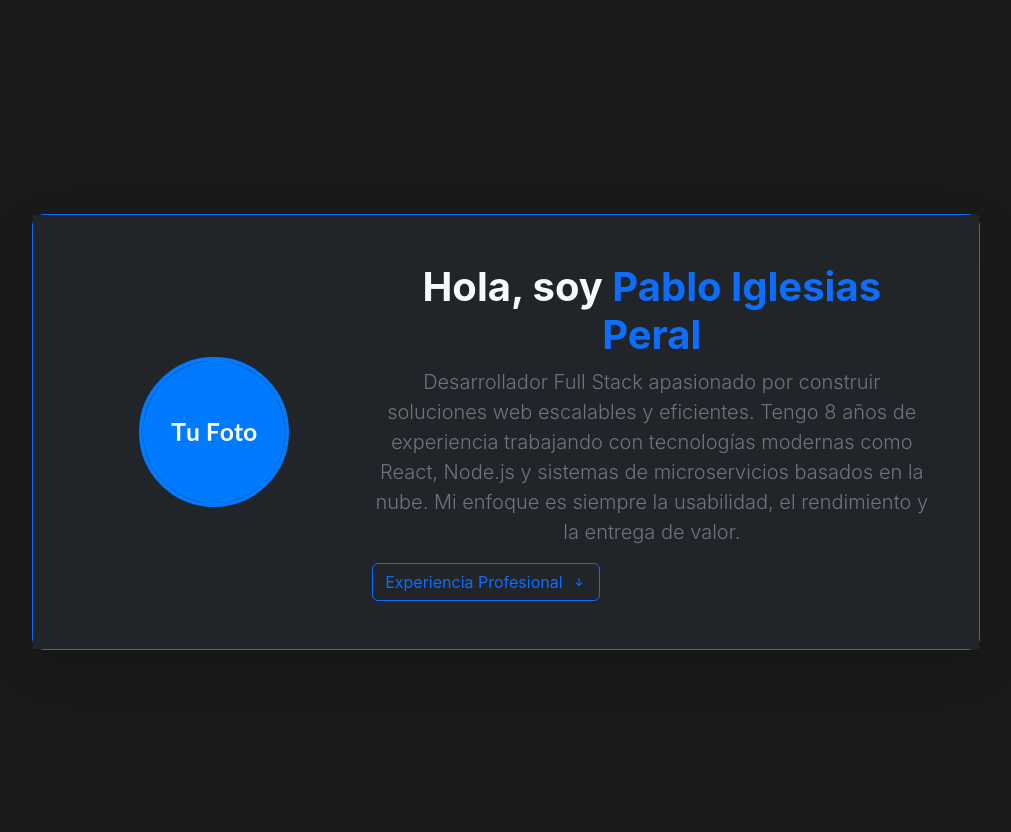
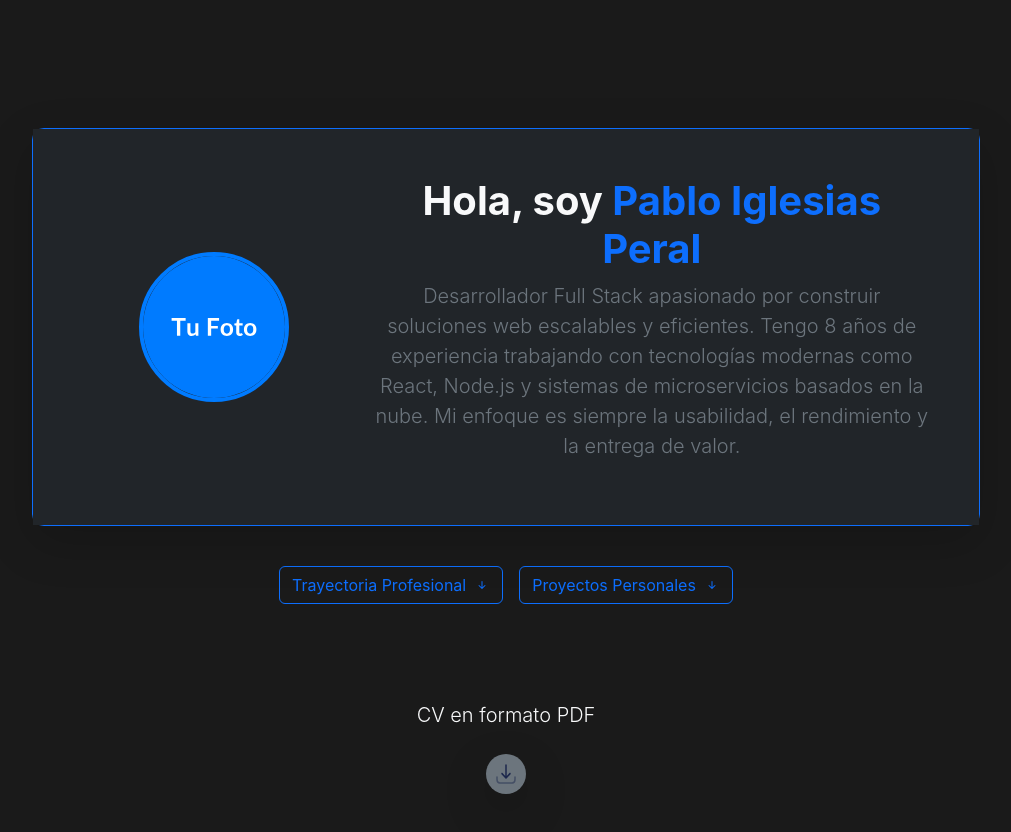
Before and after one commit to pabloiglepe/PortfolioWeb, a React (Vite) app: page / in a window 1280 px wide. Shown: the top 832 px of the page, without its empty margins (134-1145 px from the left). Built offline with nearby package versions, Linux system fonts and the light colour scheme.

Commit message:
Crear componente ProyectosProfesionales

```diff
--- a/src/App.jsx
+++ b/src/App.jsx
@@ -1,11 +1,12 @@
 import React from 'react'
 import { useState } from 'react'
 import './App.css'
-import ExperienciaProfesional from './components/ExperienciaProfesional'
+import TrayectoriaProfesional from './components/TrayectoriaProfesional'
 import Icons from './components/Icons'
 import SobreMi from './components/SobreMi'
 
-// Array con la experiencia laboral
+
+// Array con la visibilidad laboral
 const experienciaData = [
   {
     id: 1,
@@ -20,6 +21,15 @@ const experienciaData = [
     id: 2,
     puesto: "Becario en Formación",
     empresa: "Konecta",
+    duracion: "02/12/2025 - Actualidad",
+    descripcion: "sfkjhbvdfhilbghik",
+    icono: "konecta",
+    color: "bg-primary"
+  },
+  {
+    id: 3,
+    puesto: "Becario en Formación",
+    empresa: "Konecta",
     duracion: "19/03/2025 - 30/05/2025",
     descripcion: "sfkjhbvdfhilbghik",
     icono: "konecta",
@@ -27,39 +37,83 @@ const experienciaData = [
   },
 ]
 
+const proyectosData = [
+  {
+    id: 1,
+    nombre: "Portfolio Web",
+    tecnologias: "React, Bootstrap, JavaScript",
+    descripcion: "Sitio web personal desarrollado para mostrar mi experiencia laboral, proyectos y habilidades técnicas de manera interactiva y responsive.",
+    imageUrl: "https://placehold.co/400x200/007bff/ffffff?text=Portfolio+Web",
+    githubUrl: "#",
+    icono: "github",
+    color: "bg-success"
+  },
+
+]
+
 
 function App() {
   // 1. Estado para controlar la visibilidad de la experiencia
-  const [verExperiencia, setverExperiencia] = React.useState(false);
+  const [verVisibilidad, setVerVisibilidad] = React.useState(false);
+
+  // CREAR FUNCIONAMIENTO PARA CAMBIAR PROYECTOS
+
+
 
   // 2. Función para alternar el estado
-  const cambiarEstadoExperiencia = () => {
-    setverExperiencia(!verExperiencia);
+  const cambiarEstadoVisibilidad = () => {
+    setVerVisibilidad(!verVisibilidad);
   };
 
   // Determina si solo se muestra el componente SobreMi, si es así, lo centramos.
-  const estaCentrado = !verExperiencia;
+  const estaCentrado = !verVisibilidad;
 
   // Clases para los contenedores (con condicionales de centrado)
   const claseContainerApp = `app-container ${estaCentrado ? 'app-container-center' : ''}`;
   const claseContainer = `container py-5 ${estaCentrado ? 'd-flex flex-column align-items-center justify-content-center' : ''}`;
 
+
+  // Ícono de flecha que cambia según el estado
+  const IconoFlecha = (verVisibilidad) => (
+    <svg xmlns="http://www.w3.org/2000/svg" width="16" height="16" fill="currentColor" className="bi bi-arrow-down-short ms-2" viewBox="0 0 16 16">
+      <path fillRule="evenodd" d={
+        verVisibilidad
+          ? 'M8 12a.5.5 0 0 0 .5-.5V5.793l2.146 2.147a.5.5 0 0 0 .708-.708l-3-3a.5.5 0 0 0-.708 0l-3 3a.5.5 0 1 0 .708.708L7.5 5.793V11.5a.5.5 0 0 0 .5.5z' // Flecha hacia arriba (para ocultar)
+          : 'M8 4a.5.5 0 0 1 .5.5v5.793l2.146-2.147a.5.5 0 0 1 .708.708l-3 3a.5.5 0 0 1-.708 0l-3-3a.5.5 0 1 1 .708-.708L7.5 10.293V4.5A.5.5 0 0 1 8 4z' // Flecha hacia abajo (para ver)
+      } />
+    </svg>
+  );
+
   return (
     <>
-
       <div className={claseContainerApp}>
         {/* Contenedor principal centrado y responsivo */}
-        <div className={claseContainer} style={{ flexGrow: estaCentrado ? 1 : 'unset', width:'80%' }}>
+        <div className={claseContainer} style={{ flexGrow: estaCentrado ? 1 : 'unset', width: '80%' }}>
 
-          <SobreMi verExperiencia={verExperiencia} cambiarExperiencia={cambiarEstadoExperiencia} estaCentrado={estaCentrado}/>
+          <SobreMi estaCentrado={estaCentrado} />
 
-          {verExperiencia && (
+          <div className="d-flex justify-content-center gap-3 mt-4 mb-5 w-100">
+
+            {/* BOTÓN PARA MOSTRAR/OCULTAR TRAYECTORIA PROFESIONAL */}
+            <button onClick={cambiarEstadoVisibilidad} className="btn btn-outline-primary mt-3 d-flex align-items-center mx-auto mx-md-0">
+              {verVisibilidad ? 'Trayectoria Profesional' : 'Trayectoria Profesional'} {IconoFlecha(verVisibilidad)}
+            </button>
+
+            {/* BOTÓN PARA MOSTRAR/OCULTAR PROYECTOS PERSONALES */}
+            <button className="btn btn-outline-primary mt-3 d-flex align-items-center mx-auto mx-md-0">
+              {verVisibilidad ? 'Proyectos Personales' : 'Proyectos Personales'} {IconoFlecha(verVisibilidad)}
+            </button>
+
+          </div>
+
+
+          {verVisibilidad && (
             <div className='fade-in'>
               {/* Título de la Sección */}
-              < div id='experiencia' className="text-center mb-5">
+              <div id='visibilidad' className="text-center mb-5">
                 <h1 className="display-4 fw-bold mb-2">
                   <span className="text-primary">
-                    Experiencia Profesional
+                    Trayectoria Profesional
                   </span>
                 </h1>
                 <p className="lead text-light text-secondary">
@@ -71,10 +125,10 @@ function App() {
                 <hr className="w-25 mx-auto border-primary" style={{ height: '3px', opacity: 1 }} />
               </div>
 
-              {/* Recorrido array experiencia */}
+              {/* Recorrido array visibilidad */}
               <div className="d-flex flex-column align-items-start w-100 position-relative">
                 {experienciaData.map((exp, index) => (
-                  <ExperienciaProfesional
+                  <TrayectoriaProfesional
                     key={exp.id}
                     experiencia={exp}
                     isLast={index === experienciaData.length - 1}
@@ -82,24 +136,24 @@ function App() {
                 ))}
 
               </div>
-              {/* Final de la linea del tiempo */}
-
-              {/* Botón descargar CV */}
-              <div>
-                <p className="lead text-light text-secondary">
-                  CV en formato PDF
-                </p>
-                <div className="d-flex justify-content-center mt-4 w-100">
-                  <a href='/CV_Pablo_Iglesias_Peral_06_10_25.pdf' download="CV_Pablo_Iglesias_Peral_06_10_25.pdf" className="p-2 rounded-circle bg-secondary text-white shadow-lg">
-                    <Icons name="download" className="w-5 h-5" />
-                  </a>
-                </div>
-              </div>
             </div>
           )}
 
+        </div>
 
+        {/* BOTÓN DE DESCARGA DE CV (siempre visible) */}
+        <div>
+          <p className="lead text-light text-secondary">
+            CV en formato PDF
+          </p>
+          <div className="d-flex justify-content-center mt-4 w-100">
+            <a href='/CV_Pablo_Iglesias_Peral_06_10_25.pdf' download="CV_Pablo_Iglesias_Peral_06_10_25.pdf"
+              className="p-2 rounded-circle bg-secondary text-white shadow-lg"
+              style={{ width: '40px', height: '40px' }}>
 
+              <Icons name="download" style={{ width: '18px', height: '18px' }} />
+            </a>
+          </div>
         </div>
       </div >
     </>
--- a/src/components/SobreMi.jsx
+++ b/src/components/SobreMi.jsx
@@ -1,21 +1,12 @@
 import React from 'react'
 import { useState } from 'react'
+import Icons from './Icons';
 
-function SobreMi({ verExperiencia, cambiarExperiencia, estaCentrado }) {
+function SobreMi({ estaCentrado }) {
 
     const imagen = '/sobremi.svg';
 
     const claseCentrada = `card bg-dark text-white shadow-lg border-primary rounded-3 ${estaCentrado ? 'mb-0' : 'mb-5'}`;
-
-    const ArrowIcon = (
-        <svg xmlns="http://www.w3.org/2000/svg" width="16" height="16" fill="currentColor" className="bi bi-arrow-down-short ms-2" viewBox="0 0 16 16">
-            <path fillRule="evenodd" d={
-                verExperiencia
-                    ? 'M8 12a.5.5 0 0 0 .5-.5V5.793l2.146 2.147a.5.5 0 0 0 .708-.708l-3-3a.5.5 0 0 0-.708 0l-3 3a.5.5 0 1 0 .708.708L7.5 5.793V11.5a.5.5 0 0 0 .5.5z'
-                    : 'M8 4a.5.5 0 0 1 .5.5v5.793l2.146-2.147a.5.5 0 0 1 .708.708l-3 3a.5.5 0 0 1-.708 0l-3-3a.5.5 0 1 1 .708-.708L7.5 10.293V4.5A.5.5 0 0 1 8 4z'
-            } />
-        </svg>
-    );
 
     return (
 
@@ -25,23 +16,13 @@ function SobreMi({ verExperiencia, cambiarExperiencia, estaCentrado }) {
 
                     {/* Columna de la Foto */}
                     <div className="col-12 col-md-4 text-center mb-4 mb-md-0">
-                        <div
-                            style={{
-                                width: '150px',
-                                height: '150px',
-                                margin: '0 auto',
-                                border: '4px solid #007bff',
-                                borderRadius: '50%',
-                                overflow: 'hidden',
-                            }}
-                        >
+                        <div style={{ width: '150px', height: '150px', margin: '0 auto', border: '4px solid #007bff', borderRadius: '50%', overflow: 'hidden'}}>
                             <img
                                 src={imagen}
                                 alt="Foto de perfil"
                                 className="img-fluid"
                                 onError={(e) => { e.target.onerror = null; e.target.src = "/sobremierror.svg" }}
-                                style={{ objectFit: 'cover', width: '100%', height: '100%' }}
-                            />
+                                style={{ objectFit: 'cover', width: '100%', height: '100%' }} />
                         </div>
                     </div>
 
@@ -56,19 +37,10 @@ function SobreMi({ verExperiencia, cambiarExperiencia, estaCentrado }) {
                             de microservicios basados en la nube. Mi enfoque es siempre la usabilidad,
                             el rendimiento y la entrega de valor.
                         </p>
-
-                            {/* Botón que muestra/oculta la experiencia */}
-                        <button
-                            onClick={cambiarExperiencia}
-                            className="btn btn-outline-primary mt-3 d-flex align-items-center mx-auto mx-md-0"
-                        >
-                            {verExperiencia ? 'Experiencia Profesional' : 'Experiencia Profesional'}
-                            {ArrowIcon}
-                        </button>
-
                     </div>
                 </div>
             </div>
+
         </div>
 
     );
--- a/src/components/ExperienciaProfesional.jsx
+++ b/src/components/TrayectoriaProfesional.jsx
@@ -3,10 +3,8 @@ import { useState } from 'react'
 import Icons from './Icons';
 
 
-const ExperienciaProfesional = ({ experiencia = {}, isLast }) => {
+const TrayectoriaProfesional = ({ experiencia = {} }) => {
     const { puesto, empresa, duracion, descripcion, icono, color } = experiencia;
-
-    const lineaTiempo = `timeline-point ${isLast ? 'timeline-point-end' : ''}`;
 
     return (
         <div className="d-flex position-relative mb-5 w-100">
@@ -17,10 +15,7 @@ const ExperienciaProfesional = ({ experiencia = {}, isLast }) => {
                 <div className={`p-2 rounded-circle shadow-lg text-white z-1 ${color} border border-2 border-secondary`}>
                     <Icons name={icono} />
                 </div>
-                {/* Línea Vertical (solo si no es el último elemento) */}
-                {/* {!isLast && (
-                    <div className="timeline-line bg-secondary"></div>
-                )} */}
+
             </div>
 
             <div className="flex-grow-1 card bg-secondary-subtle border-0 shadow-lg mb-4" style={{ backgroundColor: '#212529 !important', borderColor: '#495057 !important' }}>
@@ -46,4 +41,4 @@ const ExperienciaProfesional = ({ experiencia = {}, isLast }) => {
     );
 }
 
-export default ExperienciaProfesional;
+export default TrayectoriaProfesional;
```
Also changed, not shown: src/components/ProyectosPersonales.jsx (added, +64 -0 lines).
